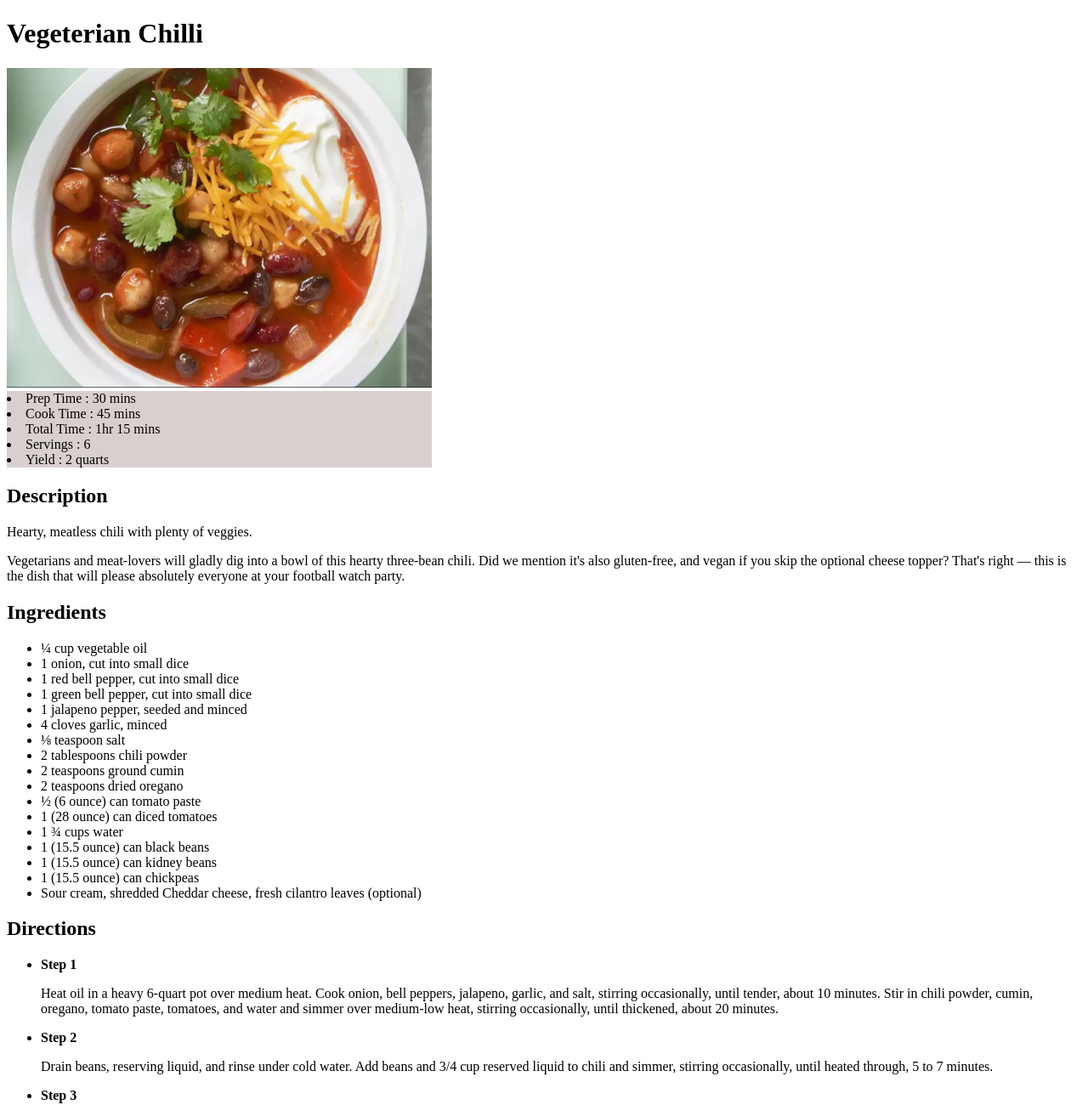
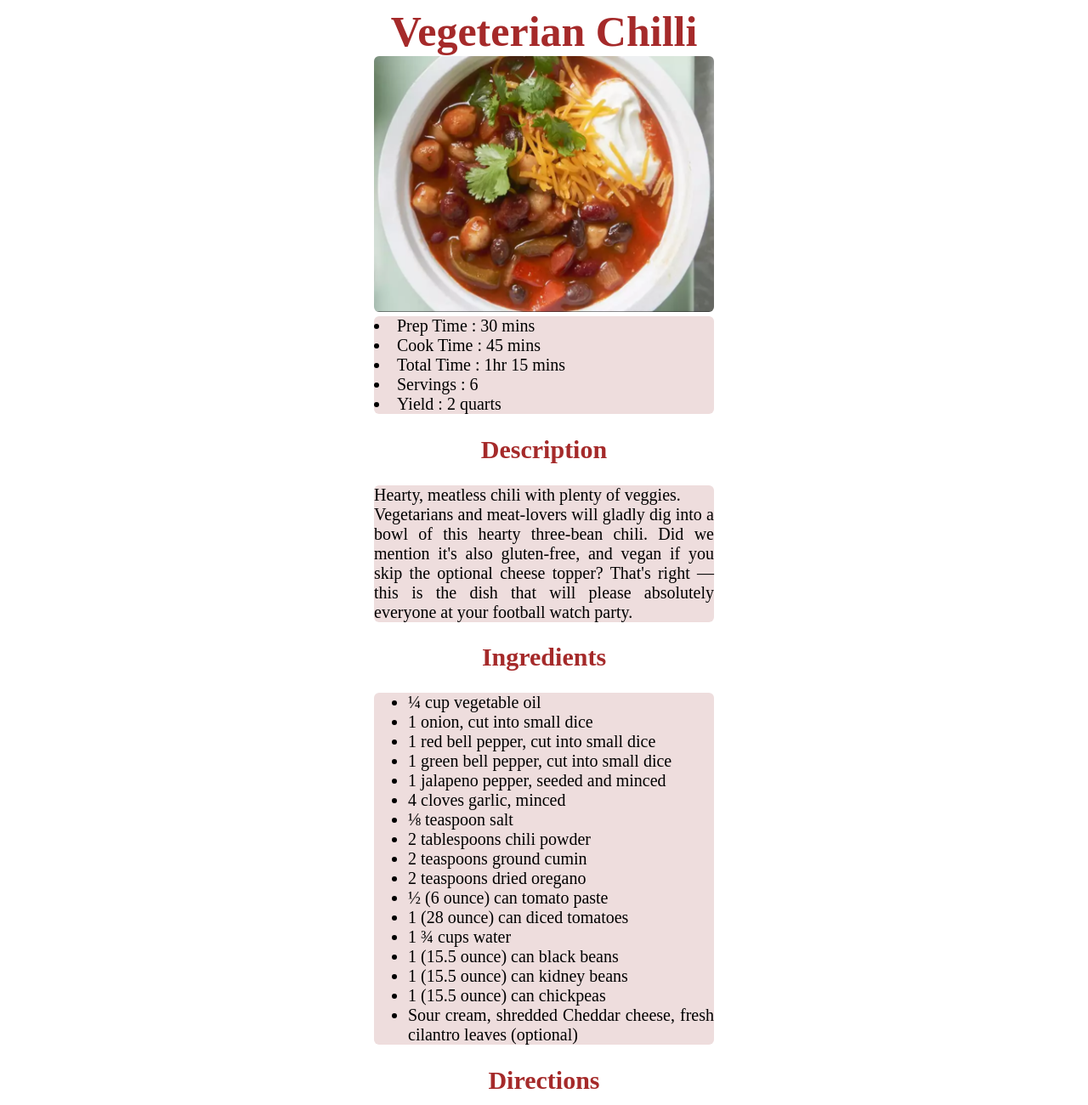
Before and after one commit to Gauravraj360/odin-recipes, a plain HTML site: page recipes/vegeterian-chilli.html in a window 1280 px wide. Shown: the top 1300 px of the page at 85% size. Drawn offline with Linux system fonts and the light colour scheme.

Commit message:
Update index.html & template pages

```diff
--- a/recipes/vegeterian-chilli.html
+++ b/recipes/vegeterian-chilli.html
@@ -4,22 +4,28 @@
     <meta charset="UTF-8">
     <meta name="viewport" content="width=device-width, initial-scale=1.0">
     <title>Vegeterian Chilli</title>
+    <link rel="stylesheet" href="../style.css">
 </head>
 <body>
-    <h1>Vegeterian Chilli</h1>
-    <img src="../images/Screenshot 2023-10-17 105024.png" alt="Finished Three Bean Vegeterian chilli" width="500" >
-    <div style="display:flexbox; background-color: rgb(217, 207, 207); width: 500px;">
+    <div class="container recipe-container">
+        <h1 class="heading">Vegeterian Chilli</h1>
+        <img class="recipe-image" src="../images/Screenshot 2023-10-17 105024.png" alt="Finished Three Bean Vegeterian chilli" >
+        <div class="cook-time">
             <Li>Prep Time : 30 mins</Li>
             <Li>Cook Time : 45 mins</Li>
             <Li>Total Time : 1hr 15 mins</Li>
             <Li>Servings : 6</Li>
             <Li>Yield : 2 quarts</Li>
         </div>
+        <div class="description">
             <h2><strong>Description</strong></h2>
-    <p>Hearty, meatless chili with plenty of veggies.</p>
-    <p>Vegetarians and meat-lovers will gladly dig into a bowl of this hearty three-bean chili. Did we mention it's also gluten-free, and vegan if you skip the optional cheese topper? That's right — this is the dish that will please absolutely everyone at your football watch party.</p>
+            <p>Hearty, meatless chili with plenty of veggies.<br>
+            Vegetarians and meat-lovers will gladly dig into a bowl of this hearty three-bean chili. Did we mention it's also gluten-free, and vegan if you skip the optional cheese topper? That's right — this is the dish that will please absolutely everyone at your football watch party.</p>
+        </div>
+
+        <div class="ingredients">
             <h2><strong>Ingredients</strong></h2>
-    <ul>
+            <ul class="ingredients-list">
                 <li>¼ cup vegetable oil</li>
                 <li>1 onion, cut into small dice</li>
                 <li>1 red bell pepper, cut into small dice</li>
@@ -38,13 +44,20 @@
                 <li>1 (15.5 ounce) can chickpeas</li>
                 <li>Sour cream, shredded Cheddar cheese, fresh cilantro leaves (optional)</li>
             </ul>
+        </div>
+
+        <div class="direction">
             <h2><strong>Directions</strong></h2>
-    <ul>
+            <ul class="cooking-step">
                 <li><strong>Step 1</strong><p>Heat oil in a heavy 6-quart pot over medium heat. Cook onion, bell peppers, jalapeno, garlic, and salt, stirring occasionally, until tender, about 10 minutes. Stir in chili powder, cumin, oregano, tomato paste, tomatoes, and water and simmer over medium-low heat, stirring occasionally, until thickened, about 20 minutes.</p></li>
                 <li><strong>Step 2</strong><p>Drain beans, reserving liquid, and rinse under cold water. Add beans and 3/4 cup reserved liquid to chili and simmer, stirring occasionally, until heated through, 5 to 7 minutes.
                 </p> </li>
                 <li><strong>Step 3</strong><p>Top each serving with sour cream, cheese, and cilantro (if using).</p></li>
 
             </ul>
+        </div>
+
+    </div>
+
 </body>
 </html>
```
Also changed, not shown: index.html (+19 -7 lines), recipes/besty-black-bean-chilli.html (+21 -5 lines), recipes/yardbird-chilli.html (+14 -5 lines). Lines whose indentation alone changed are shown as unchanged.
